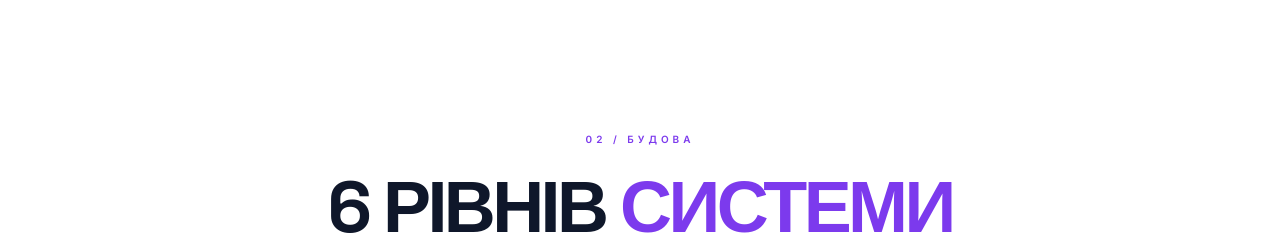
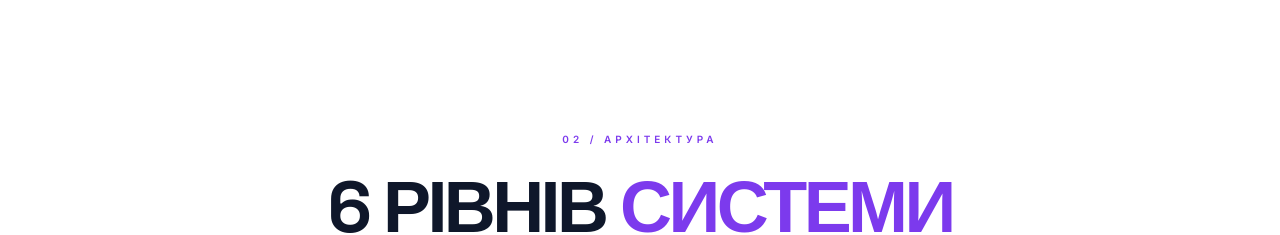
Before and after one commit to vladimir4ikarb/brainflow3.0, a React (Vite) app: page / in a window 1280 px wide. Shown: the part 1780-2015 px from the top of the page. Built offline with nearby package versions, Linux system fonts and the light colour scheme.

Commit message:
Update Ukrainian translations for navigation terms

```diff
--- a/src/App.tsx
+++ b/src/App.tsx
@@ -58,15 +58,15 @@ const linkClickEffect = {
 
 const translations = {
   uk: {
-    nav: { concept: 'Ідея', arch: 'Будова', modules: 'Складові', roadmap: 'Плани' },
+    nav: { concept: 'Ідея', arch: 'Архітектура', modules: 'Складові', roadmap: 'Плани' },
     hero: { tag: 'Майбутнє розуму', title: 'BrainFlow', subtitle: 'Система 3.0', desc: 'Ми поєднуємо людські думки та можливості машин. Це більше не просто програма, а частина вашої свідомості.' },
     concept: { tag: '01 / Про ідею', title: 'Автономне', highlight: 'мислення', desc: 'BrainFlow 3.0 — це система, яка розуміє суть речей. Ми вчимо машини не просто бачити цифри, а розуміти причини подій.', reasonTitle: 'Розуміння причин', reasonDesc: 'Аналіз того, чому щось сталося, замість простого пошуку шаблонів.', networkTitle: 'Спільна робота асистентів', networkDesc: 'Група розумних програм, що працюють разом для вашої мети.', analytics: 'Системний аналіз', sync: 'Синхронізовано', precision: 'Точність мислення' },
-    arch: { tag: '02 / Будова', title: '6 Рівнів', highlight: 'Системи', desc: 'Кожен рівень системи працює злагоджено для повної самостійності.', layers: ['Залізо та датчики', 'Збір інформації', 'Пошук причин', 'Керування діями', 'Зручний інтерфейс', 'Автономна робота'], layersTags: ['Hardware', 'Context', 'Logic', 'Swarm', 'UX', 'Action'] },
+    arch: { tag: '02 / Архітектура', title: '6 Рівнів', highlight: 'Системи', desc: 'Кожен рівень системи працює злагоджено для повної самостійності.', layers: ['Залізо та датчики', 'Збір інформації', 'Пошук причин', 'Керування діями', 'Зручний інтерфейс', 'Автономна робота'], layersTags: ['Hardware', 'Context', 'Logic', 'Swarm', 'UX', 'Action'] },
     modules: { tag: '03 / Модулі', title: 'Модульна', highlight: 'Екосистема', desc: 'BrainFlow 3.0 побудована з окремих частин, які легко масштабуються.', items: ['Ядро розуму', 'Швидкий потік', 'Мережа помічників', 'Логіка зв’язків', 'Вікно візуалізації'], itemsTags: ['Intelligence', 'Speed', 'Scale', 'Logic', 'UX'] },
     timeline: { tag: '04 / Процес', title: 'Життя', highlight: 'даних', desc: 'Від отримання сигналу до дії за мить.', steps: ['Сенсорний Вхід', 'Обробка', 'Аналіз', 'Дія'] },
     roadmap: { tag: '05 / Розвиток', title: 'Шлях', highlight: 'Розвитку', desc: 'Наші кроки до створення справжнього корпоративного інтелекту.', items: ['Перші тести', 'Робота з партнерами', 'Світовий запуск'], itemsTags: ['Alpha', 'Beta', 'Global'] },
     summary: { tag: '06 / Разом', title: 'Майбутнє — це', highlight: 'BrainFlow', desc: 'Ми створюємо новий формат життя інформації в цифровому світі.' },
-    footer: { copy: '© 2026 BrainFlow Concept. Всі права захищені.', links: ['Ідея', 'Будова', 'Етика'] }
+    footer: { copy: '© 2026 BrainFlow Concept. Всі права захищені.', links: ['Ідея', 'Архітектура', 'Етика'] }
   },
   ru: {
     nav: { concept: 'Идея', arch: 'Устройство', modules: 'Компоненты', roadmap: 'Планы' },
```
